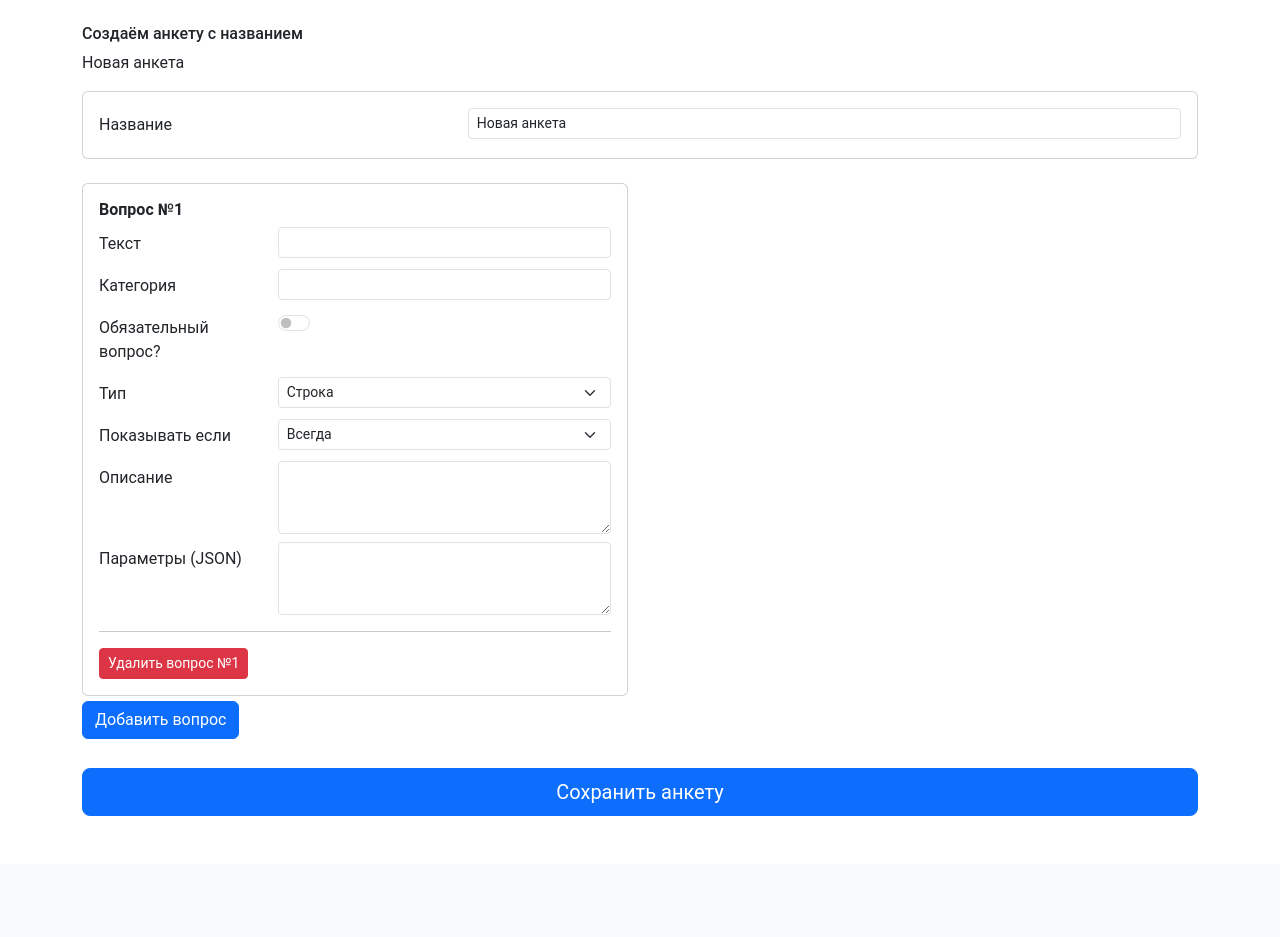
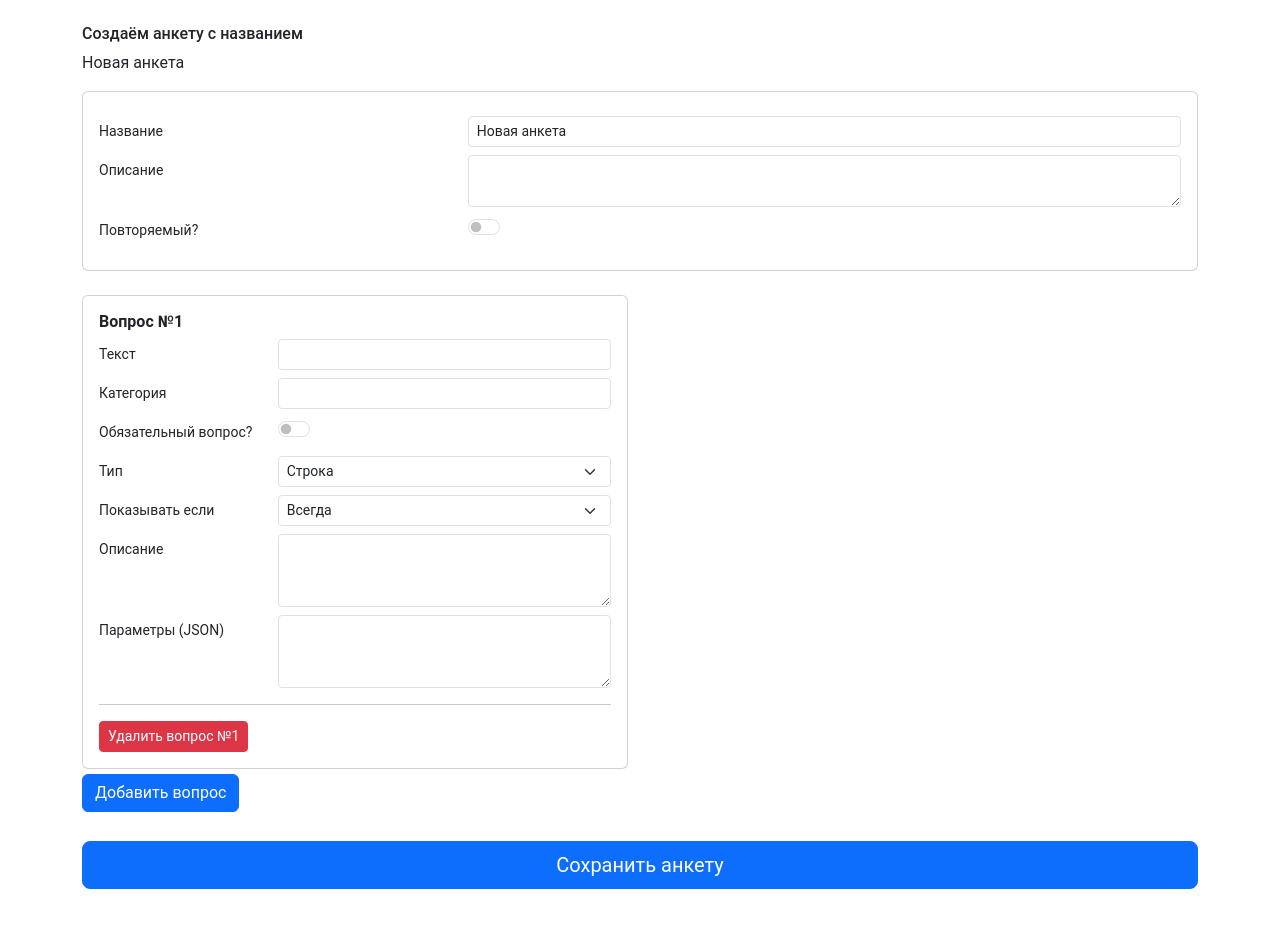
Before and after one commit to roctbb/medsenger-science-register, a Flask app: page /editor/create in a window 1280 px wide. Shown: the part 61-998 px from the top of the page. Before the commit the page ends 877 px from the top, so only its background shows below. Run offline with Flask 3, Linux system fonts and the light colour scheme.

Commit message:
add description to form part

```diff
--- a/backend/blueprints/editor.py
+++ b/backend/blueprints/editor.py
@@ -59,6 +59,8 @@ def update_and_save_part_page(part_id):
     data = request.json
     form_part = FormPart.query.get(part_id)
     form_part.name = data.get('name')
+    form_part.description = data.get('description')
+    form_part.repeatable = data.get('repeatable')
     form_part.fields = data.get('fields')
     db.session.commit()
 
--- a/backend/models/forms_and_submissions.py
+++ b/backend/models/forms_and_submissions.py
@@ -7,6 +7,7 @@ import uuid
 class FormPart(db.Model):
     id = db.Column(db.Integer, primary_key=True)
     name = db.Column(db.String(256), nullable=True)
+    description = db.Column(db.Text, nullable=True)
     fields = db.Column(db.JSON, nullable=True)
     repeatable = db.Column(db.Boolean, default=False)
 
@@ -14,6 +15,7 @@ class FormPart(db.Model):
         return {
             "id": self.id,
             "name": self.name,
+            "description": self.description,
             "fields": self.fields,
             "repeatable": self.repeatable,
         }
--- a/backend/templates/questionnaire.html
+++ b/backend/templates/questionnaire.html
@@ -19,10 +19,6 @@
         .main-card {
             border: rgba(0, 0, 0, 0.3) 1px solid;
             border-radius: 5px;
-        }
-
-        .text {
-            font-size: 12pt;
         }
 
         .bold-text {
@@ -47,7 +43,6 @@
 
     <script>
         window.FORM = JSON.parse('{{ form_json | safe }}')
-        console.log(window.FORM)
     </script>
 
 </head>
@@ -72,13 +67,33 @@
 
     <div class="card my-3">
         <div class="card-body">
-            <div class="row">
-                <label class="col-md-4 col-form-label col-form-label-sm text">
+            <div class="row my-2">
+                <label class="col-md-4 col-form-label col-form-label-sm">
                     Название
                 </label>
                 <div class="col-md-8">
-                    <input type="text" id="name" class="form-control-sm form-control" v-model="name"
-                           onfocus="this.select()">
+                    <input type="text" id="name" class="form-control-sm form-control" v-model="name">
+                </div>
+            </div>
+
+            <div class="row my-2">
+                <label class="col-md-4 col-form-label col-form-label-sm">
+                    Описание
+                </label>
+                <div class="col-md-8">
+                    <textarea class="form-control form-control-sm" v-model="description"></textarea>
+                </div>
+            </div>
+
+            <div class="row my-2">
+                <label class="col-md-4 col-form-label col-form-label-sm">
+                    Повторяемый?
+                </label>
+                <div class="col-md-8">
+                    <div class="form-check form-switch">
+                        <input type="checkbox" class="form-check-input" :id="'required_question_setter_' + i"
+                               v-model="repeatable">
+                    </div>
                 </div>
             </div>
         </div>
@@ -100,7 +115,7 @@
                     </h6>
 
                     <div class="row my-2">
-                        <label class="col-md-4 col-form-label col-form-label-sm text">
+                        <label class="col-md-4 col-form-label col-form-label-sm">
                             Текст
                         </label>
                         <div class="col-md-8">
@@ -109,7 +124,7 @@
                     </div>
 
                     <div class="row my-2">
-                        <label class="col-md-4 col-form-label col-form-label-sm text">
+                        <label class="col-md-4 col-form-label col-form-label-sm">
                             Категория
                         </label>
                         <div class="col-md-8">
@@ -118,7 +133,7 @@
                     </div>
 
                     <div class="row my-2">
-                        <label class="col-md-4 col-form-label col-form-label-sm text">
+                        <label class="col-md-4 col-form-label col-form-label-sm">
                             Обязательный вопрос?
                         </label>
                         <div class="col-md-8">
@@ -130,7 +145,7 @@
                     </div>
 
                     <div class="row my-2">
-                        <div class="col-md-4 col-form-label col-form-label-sm text">
+                        <div class="col-md-4 col-form-label col-form-label-sm">
                             Тип
                         </div>
                         <div class="col-md-8">
@@ -148,7 +163,7 @@
                     </div>
 
                     <div class="row my-2">
-                        <div class="col-md-4 col-form-label col-form-label-sm text">
+                        <div class="col-md-4 col-form-label col-form-label-sm">
                             Показывать если
                         </div>
                         <div class="col-md-8">
@@ -162,20 +177,22 @@
                     </div>
 
                     <div class="row my-2">
-                        <div class="col-md-4 col-form-label col-form-label-sm text">
+                        <div class="col-md-4 col-form-label col-form-label-sm">
                             Описание
                         </div>
                         <div class="col-md-8">
-                            <textarea class="form-control form-control-sm" rows="3" v-model="question.description"></textarea>
+                            <textarea class="form-control form-control-sm" rows="3"
+                                      v-model="question.description"></textarea>
                         </div>
                     </div>
 
                     <div class="row my-2">
-                        <div class="col-md-4 col-form-label col-form-label-sm text">
+                        <div class="col-md-4 col-form-label col-form-label-sm">
                             Параметры (JSON)
                         </div>
                         <div class="col-md-8">
-                            <textarea class="form-control form-control-sm" rows="3" v-model="question.str_params"></textarea>
+                            <textarea class="form-control form-control-sm" rows="3"
+                                      v-model="question.str_params"></textarea>
                         </div>
                     </div>
 
@@ -186,7 +203,8 @@
                                 Значение, если галочка поставлена
                             </label>
                             <label class="col-md-8">
-                                <input type="text" class="form-control form-control-sm" v-model="questions[i].checker.true">
+                                <input type="text" class="form-control form-control-sm"
+                                       v-model="questions[i].checker.true">
                             </label>
                         </div>
                         <div class="row my-2">
@@ -254,7 +272,7 @@
     </div>
 
     <div class="row">
-        <div class="col-md-4 col-form-label col-form-label-sm text">
+        <div class="col-md-4 col-form-label col-form-label-sm">
             <button class="btn btn-primary" @click="add_question()">Добавить вопрос</button>
         </div>
     </div>
@@ -279,7 +297,7 @@
         var uuid = 'xxxxxxxx-xxxx-4xxx-yxxx-xxxxxxxxxxxx'.replace(/[xy]/g, function (c) {
             var r = (dt + Math.random() * 16) % 16 | 0;
             dt = Math.floor(dt / 16);
-            return (c == 'x' ? r : (r & 0x3 | 0x8)).toString(16);
+            return (c === 'x' ? r : (r & 0x3 | 0x8)).toString(16);
         });
         return uuid;
     }
@@ -290,6 +308,8 @@
             return {
                 questions: [],
                 name: "Новая анкета",
+                repeatable: false,
+                description: "",
                 json: {},
                 is_edit: false
             }
@@ -298,6 +318,8 @@
             if (window.FORM) {
                 this.questions = window.FORM.fields;
                 this.name = window.FORM.name;
+                this.description = window.FORM.description;
+                this.repeatable = window.FORM.repeatable;
             }
 
             if (this.questions.length > 0) {
@@ -310,7 +332,7 @@
                     this.questions[i].variants = [{"text": "", "value": ""}, {"text": "", "value": ""}]
                     this.questions[i].checker = {"true": "", "false": ""}
 
-                    if (this.questions[i].type == 'radio') {
+                    if (this.questions[i].type === 'radio') {
                         let iter = 0
                         for (j in this.questions[i].params.options) {
                             if (iter >= this.questions[i].variants.length) {
@@ -320,7 +342,7 @@
                             this.questions[i].variants[iter].value = this.questions[i].params.options[j]
                             iter++
                         }
-                    } else if (this.questions[i].type == 'checkbox') {
+                    } else if (this.questions[i].type === 'checkbox') {
                         this.questions[i].checker.true = this.questions[i].params.options.true
                         this.questions[i].checker.false = this.questions[i].params.options.false
                     }
@@ -396,8 +418,11 @@
                     result_questions.push(temp_add)
                 }
 
+                this.json = {}
                 this.json.fields = result_questions
                 this.json.name = this.name
+                this.json.description = this.description
+                this.json.repeatable = this.repeatable
                 this.json = JSON.stringify(this.json)
 
 
@@ -410,7 +435,7 @@
                     body: this.json
                 }).then(res => res.json())
                     .then(function (res) {
-                        if (res.state == "ok") {
+                        if (res.state === "ok") {
                             alert('Анкета успешно сохранена как "' + res.name + '" (id: ' + res.id + ')')
                             window.location.href = "/editor"
                         } else {
--- a/src/components/FormScreen.vue
+++ b/src/components/FormScreen.vue
@@ -17,6 +17,7 @@
                 <div class="card-body">
                     <div class="hstack gap-3">
                         <div><h5 class="card-title my-0">{{ part.name }}</h5></div>
+                        <div class="text-muted"><small>{{ part.description}}</small></div>
                         <div class="ms-auto">
                             <button class="btn btn-info btn-sm" @click="submission.extend(part)">Добавить</button>
                         </div>
@@ -28,8 +29,8 @@
                 <div class="card-body">
                     <div class="hstack gap-3 mb-3">
                         <div><h5 class="card-title my-0">{{ part.name }}</h5></div>
-                        <div class="ms-auto"></div>
-                        <div v-if="part.repeatable && !disabled">
+                        <div><small v-if="!part.repeatable" class="text-muted">{{ part.description}}</small></div>
+                        <div class="ms-auto" v-if="part.repeatable && !disabled">
                             <button class="btn btn-warning btn-sm" @click="submission.remove(part, group_key)">Удалить
                             </button>
                         </div>
```
